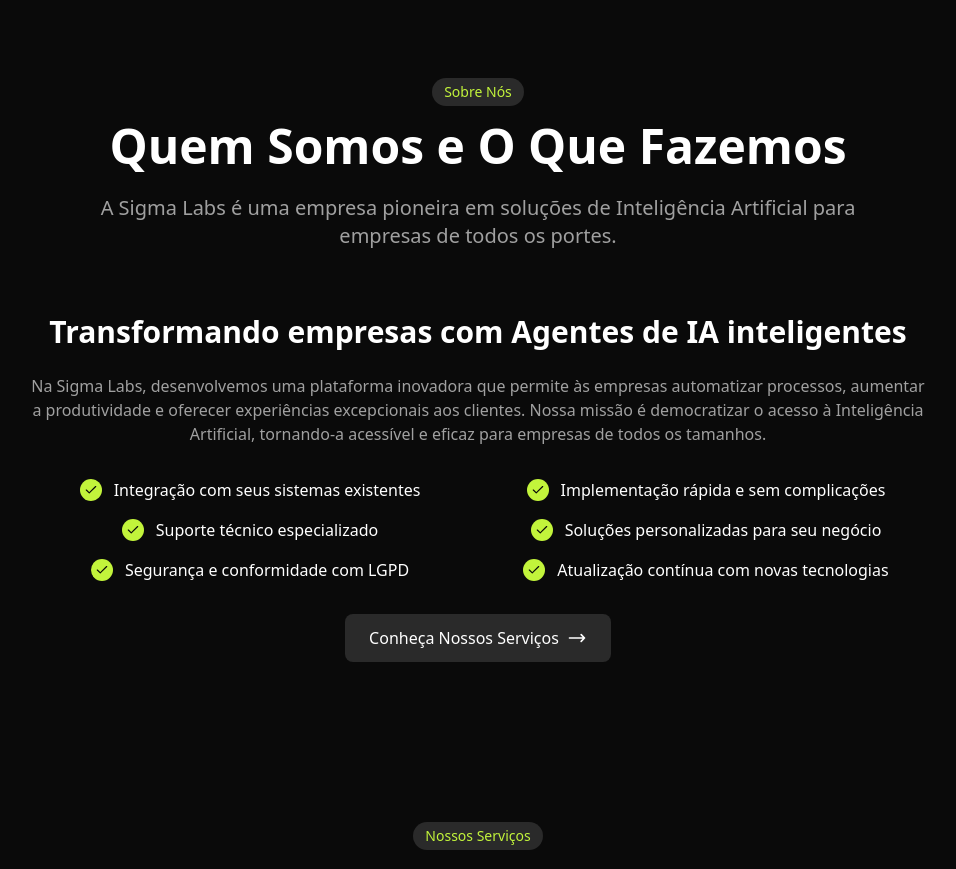
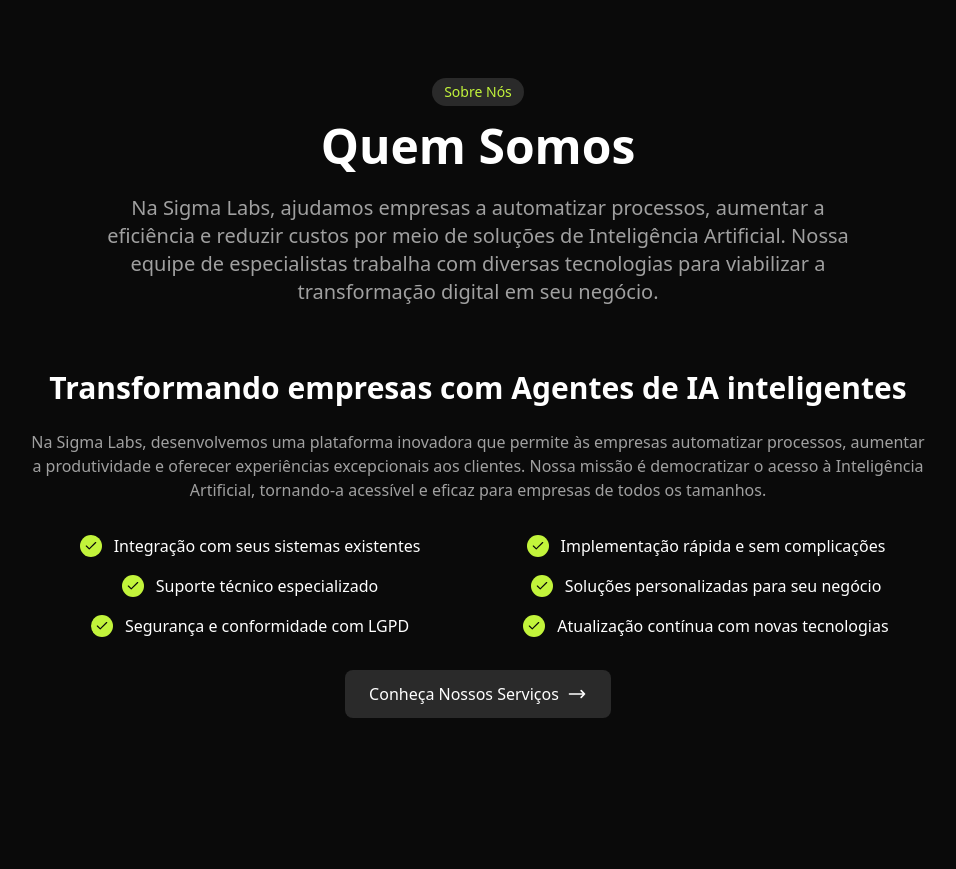
Before and after one commit to tpchagas/sigma_site, a React (Vite) app: page / in a window 1280 px wide. Shown: the part 1063-1932 px from the top of the page, without its empty margins (162-1118 px from the left). Built offline with nearby package versions, Linux system fonts and the light colour scheme.

Commit message:
novo texto sobre nos

```diff
--- a/src/components/About.tsx
+++ b/src/components/About.tsx
@@ -26,11 +26,10 @@ const About = () => {
               Sobre Nós
             </span>
             <h2 className="text-3xl md:text-4xl lg:text-5xl font-bold text-white mb-6">
-              Quem Somos e O Que Fazemos
+              Quem Somos
             </h2>
             <p className="text-sigma-muted text-xl max-w-3xl mx-auto">
-              A Sigma Labs é uma empresa pioneira em soluções de Inteligência Artificial para empresas de todos os portes.
-            </p>
+            Na Sigma Labs, ajudamos empresas a automatizar processos, aumentar a eficiência e reduzir custos por meio de soluções de Inteligência Artificial. Nossa equipe de especialistas trabalha com diversas tecnologias para viabilizar a transformação digital em seu negócio.            </p>
           </motion.div>
         </div>
 
```
Also changed, not shown: 1 other file (tests, documents, lock files or other folders).
